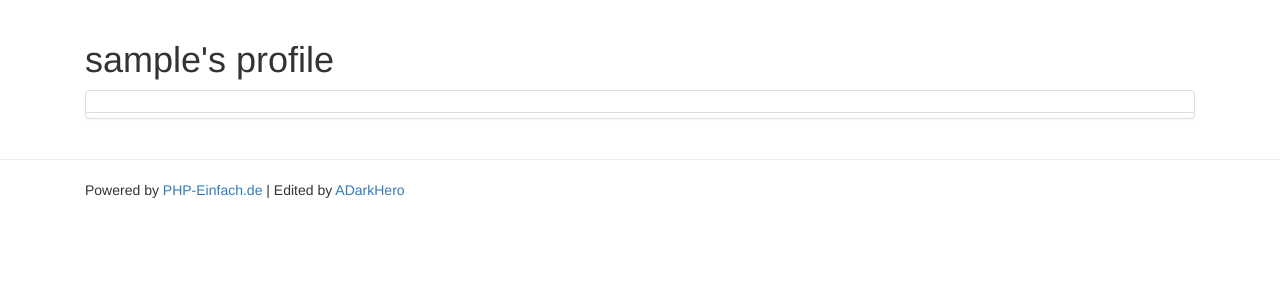
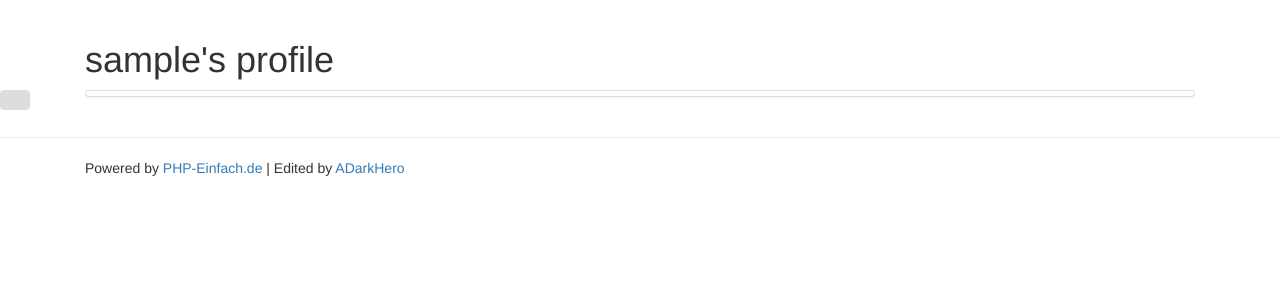
Before and after one commit to ADarkHero/tcg, a PHP site: page /user.php in a window 1280 px wide. Shown: the part 61-361 px from the top of the page. Run offline with PHP 8.4, Linux system fonts and the light colour scheme; the visitor is signed in with stand-in values (Sample User, id 1); tables that the repository leaves empty or names only in its code hold one stand-in row (values such as "Sample post"); data that the repository does not hold is empty.

Commit message:
Slightly differnt menu for user.php

```diff
--- a/css/style.css
+++ b/css/style.css
@@ -1,3 +1,21 @@
+.fixed-left{
+    position: fixed;
+    left: 0;
+    right: unset;
+    z-index: 1031;
+}
+
+.fixed-right{
+    position: fixed;
+    right: 0;
+    left: unset;
+    z-index: 1031;
+}
+
+.nav-pills > li > a{
+    background-color: #dddddd;
+}
+
 .navbar {
 	margin-bottom: 0px;
 }
--- a/inc/functions.inc.php
+++ b/inc/functions.inc.php
@@ -189,8 +189,8 @@ function generateStorages($uid){
                 echo ' ondragover="allowDrop(event)"';
             }
         ?>
-        class="nav-item <?php if($storageID == $row["StorageID"]){ echo "active"; }?>">
-        <a class="nav-link" href="user.php?storage=<?php echo $row["StorageID"]; ?>&id=<?php echo $uid; ?>">
+        class="<?php if($storageID == $row["StorageID"]){ echo "active"; }?>">
+        <a  href="user.php?storage=<?php echo $row["StorageID"]; ?>&id=<?php echo $uid; ?>">
             <?php echo $row["StorageName"]; ?>
         </a>
     </li>
--- a/user.php
+++ b/user.php
@@ -19,16 +19,18 @@ include("templates/header.inc.php");
     }
 ?>
 
+
 <h1><?php echo getUsername($userNumber)."'s "._("profile"); ?></h1>
 
-<div class="panel panel-default">
-
-<ul class="nav nav-tabs">
+<ul class="nav nav-pills nav-stacked flex-column fixed-left">
 <?php
     generateStorages($userNumber);
     $storageID = getStorageID();
 ?>
 </ul>
+
+
+<div class="panel panel-default">
 
 <div class="container-fluid mt-2">
     <?php
```
Also changed, not shown: img/cards/bsfood12.jpg (added), img/cards/bsfood6.JPG (added), img/cards/bsfood8.jpg (added).
